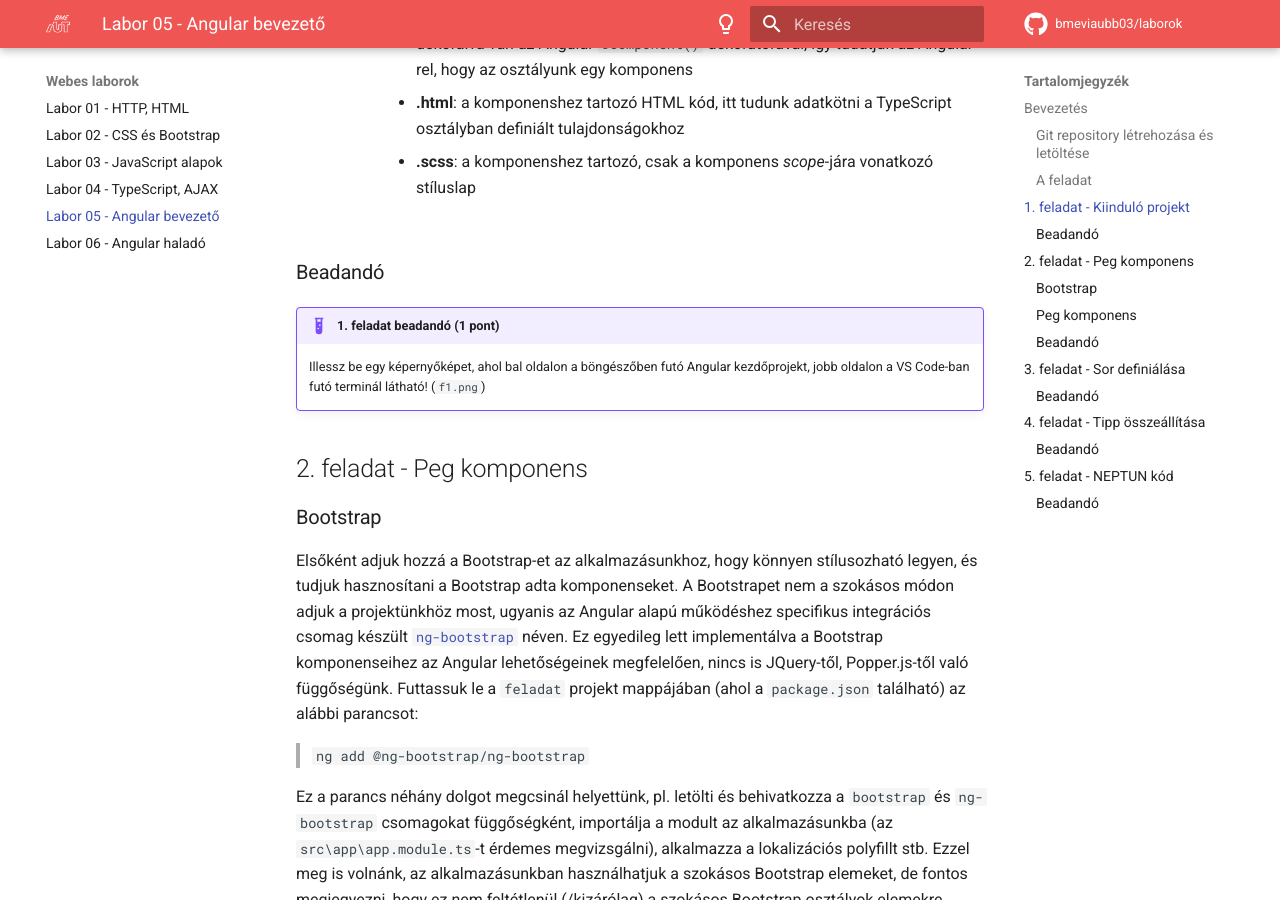
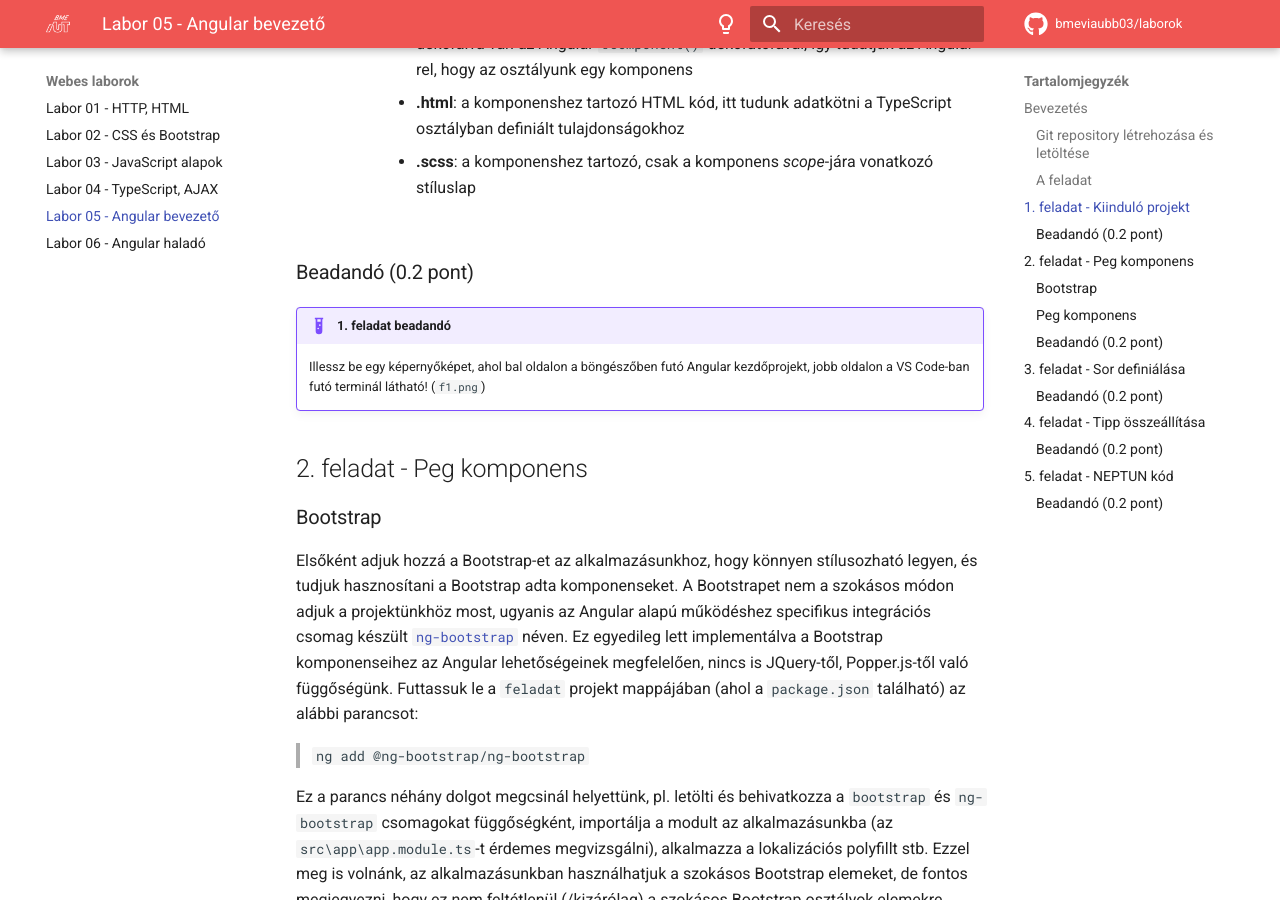
Before and after one commit to BMEVIAUBB03/laborok, an MkDocs documentation site: the page built from docs/laborok/web/05-angular-01/index.md, in a window 1280 px wide and 900 px high, scrolled down 7248 px. Built offline with MkDocs 1.6.1 and Material for MkDocs 9.7.7, drawn with Linux system fonts in a browser that asks for light colours; comment, search, counter and statistics services are not loaded; some of the changed text lies outside the part shown.

Commit message:
TS and Angular lab grading updated

```diff
--- a/docs/laborok/web/05-angular-01/index.md
+++ b/docs/laborok/web/05-angular-01/index.md
@@ -191,8 +191,8 @@
             - **.html**: a komponenshez tartozó HTML kód, itt tudunk adatkötni a TypeScript osztályban definiált tulajdonságokhoz
             - **.scss**: a komponenshez tartozó, csak a komponens *scope*-jára vonatkozó stíluslap
 
-### Beadandó
-!!! example "1. feladat beadandó (1 pont)"
+### Beadandó (0.2 pont)
+!!! example "1. feladat beadandó"
     Illessz be egy képernyőképet, ahol bal oldalon a böngészőben futó Angular kezdőprojekt, jobb oldalon a VS Code-ban futó terminál látható! (`f1.png`)
 
 ## 2. feladat - Peg komponens
@@ -419,8 +419,8 @@
   <figcaption>Színek az oldalon #3</figcaption>
 </figure>
 
-### Beadandó
-!!! example "2. feladat beadandó (1 pont)"
+### Beadandó (0.2 pont)
+!!! example "2. feladat beadandó"
     Illessz be egy képernyőképet, ahol bal oldalon a színes golyók, jobb oldalon a VS Code-ban futó terminál látható! (`f2.png`)
 
 ## 3. feladat - Sor definiálása
@@ -519,8 +519,8 @@
   <figcaption>Leadott tippek megjelenítése</figcaption>
 </figure>
 
-### Beadandó
-!!! example "3. feladat beadandó (1 pont)"
+### Beadandó (0.2 pont)
+!!! example "3. feladat beadandó"
     Illessz be egy képernyőképet, ahol bal oldalon a tippek megjelenítése, jobb oldalon a VS Code-ban futó terminál látható! (`f3.png`)
 
 ## 4. feladat - Tipp összeállítása
@@ -595,8 +595,8 @@
 
  Az adatkötést egy irányban gyakoroltuk, a modell (komponens) felől a nézet (template) irányába. A következő alkalommal bekötjük az eseménykezelőket, és megírjuk a szükséges logikákat, hogy a játék játszható legyen.
 
-### Beadandó
-!!! example "4. feladat beadandó (1 pont)"
+### Beadandó (0.2 pont)
+!!! example "4. feladat beadandó"
     Illessz be egy képernyőképet, ahol bal oldalon a kész kezdőoldal, jobb oldalon a VS Code-ban futó terminál látható! (`f4.png`)
 
 ## 5. feladat - NEPTUN kód
@@ -626,6 +626,6 @@
   <figcaption>Az 'XYZ012' Neptun kódhoz tartozó színkód vizualizációja</figcaption>
 </figure>
 
-### Beadandó
-!!! example "5. feladat beadandó (1 pont)"
+### Beadandó (0.2 pont)
+!!! example "5. feladat beadandó"
     Illessz be egy képernyőképet, ahol bal oldalon a NEPTUN kódod vizualizációja, jobb oldalon a VS Code-ban futó terminál látható! (`f5.png`)
```
Also changed, not shown: docs/index.md (+1 -1 lines), docs/laborok/web/04-ts/index.md (+6 -6 lines), docs/laborok/web/06-angular-02/index.md (+6 -6 lines).
